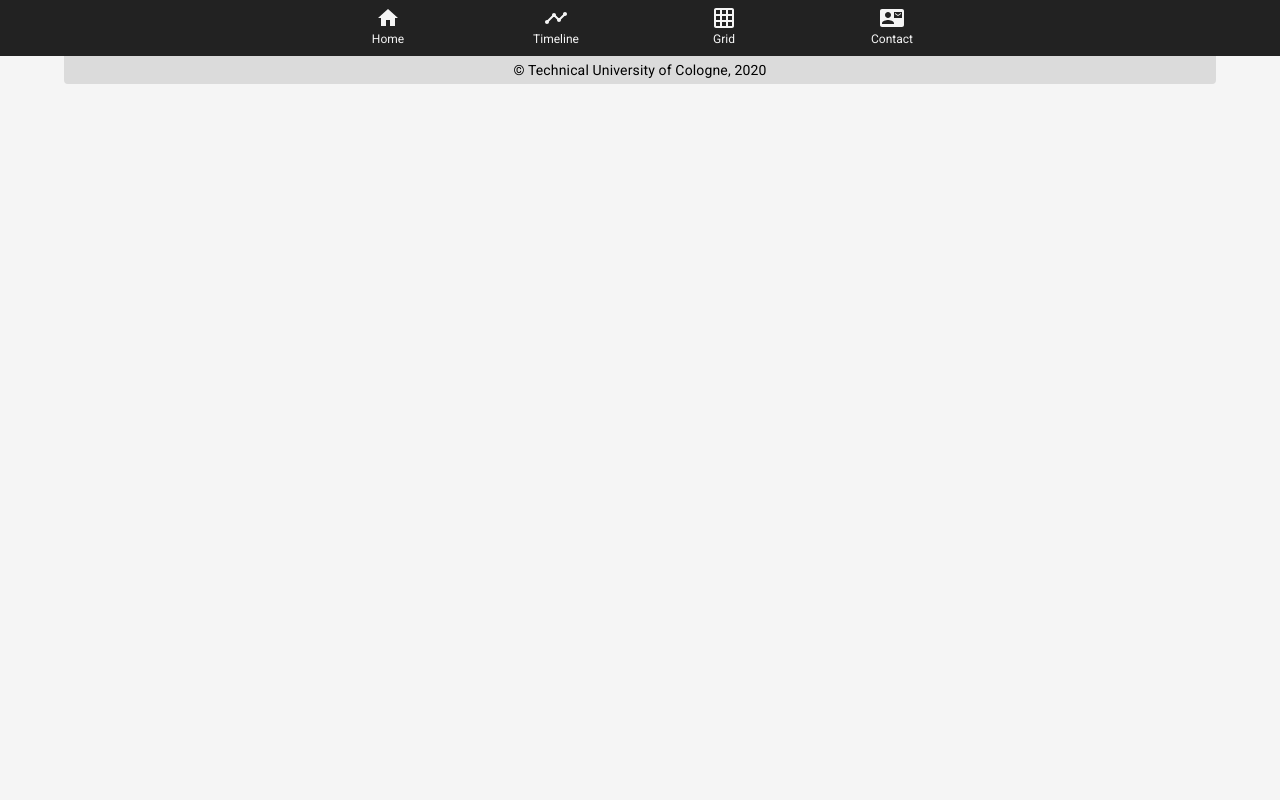
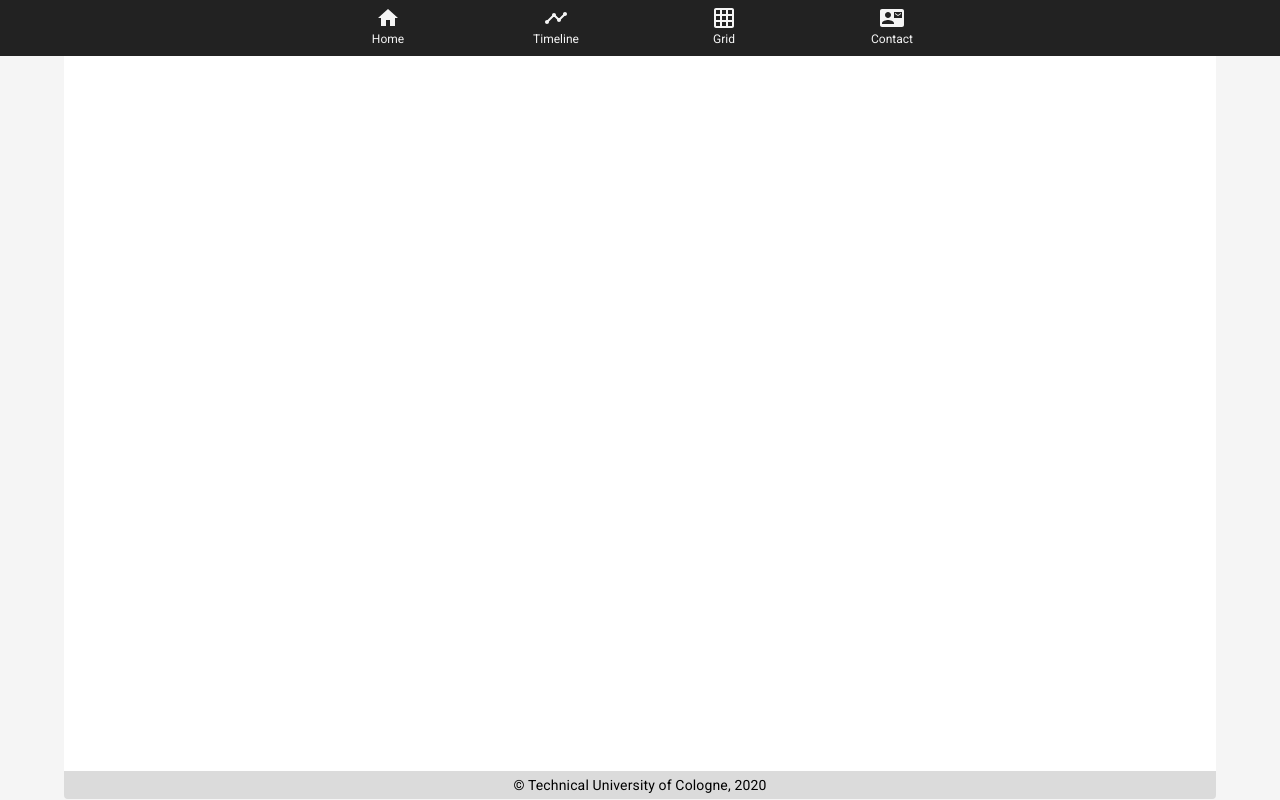
Before and after one commit to d-kuznetsov/cranach-timeline, a Next.js app: page /artwork in a window 1280 px wide. Built offline with nearby package versions, Linux system fonts and the light colour scheme.

Commit message:
fix layout

```diff
--- a/src/pages/artwork.tsx
+++ b/src/pages/artwork.tsx
@@ -41,8 +41,9 @@ export default function ArtworkPage() {
       </Head>
       <Layout heightLimit={false}>
         <div className={styles.container}>
+          <main className={styles.mainContent}>
             {artworkToView && (
-            <main className={styles.mainContent}>
+              <React.Fragment>
                 <div className={styles.description}>
                   <Section title="Title" body={getArtworkTitle(artworkToView)} />
                   <Section title="Author" body={getInvolvedPersons(artworkToView)} />
@@ -54,8 +55,9 @@ export default function ArtworkPage() {
                 <div className={styles.imageWrap}>
                   <img className={styles.image} src={getImageSrc(artworkToView, "m")} alt="" />
                 </div>
+              </React.Fragment>
+            )}
           </main>
-          )}
           <Footer />
         </div>
       </Layout>
```
Lines whose indentation alone changed are shown as unchanged.
